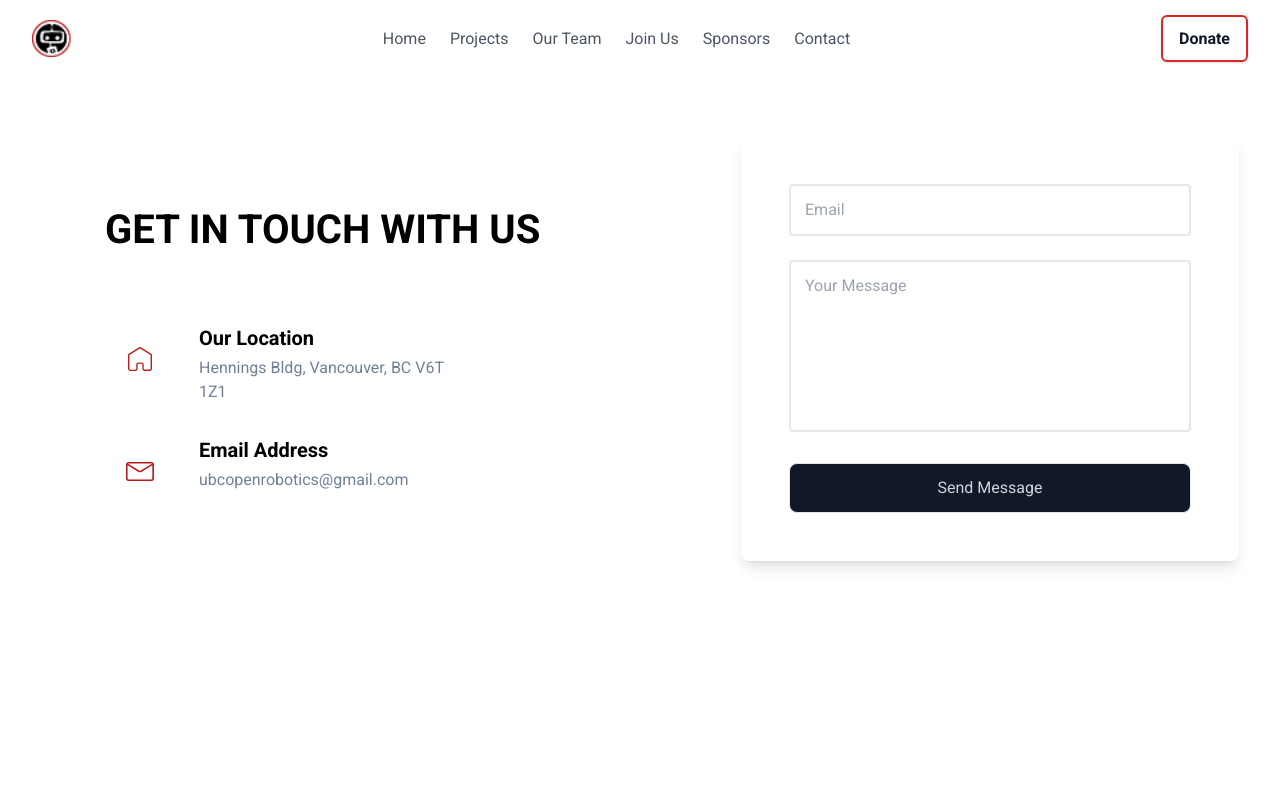
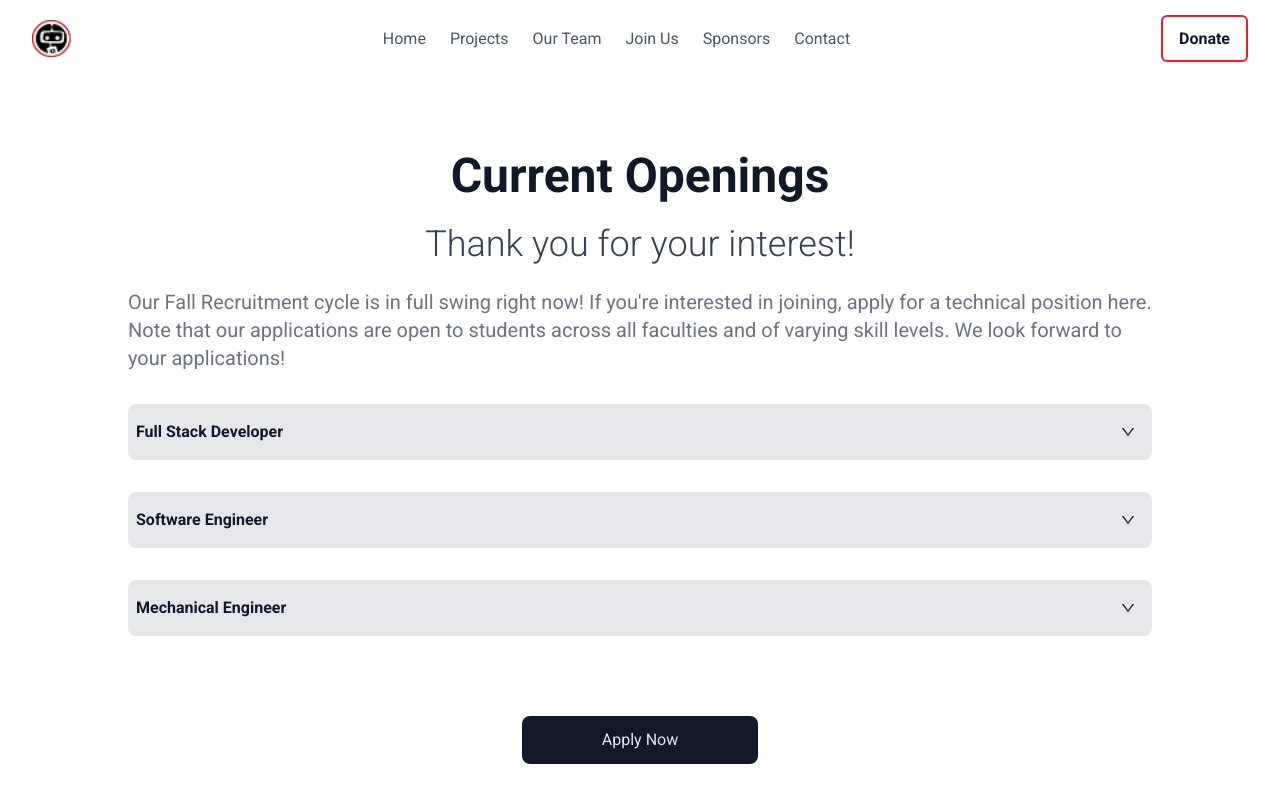
Before and after one commit to SteveIsnthere/openrobotics_website, a React (Create React App) app: page / in a window 1280 px wide. Shown: the top 787 px of the page. Built offline with nearby package versions, Linux system fonts and the light colour scheme; the HTML template or start-up script is replaced by a standard one.

Commit message:
added base for recruit, work on usestate integ for each mapped element next

```diff
--- a/src/App.tsx
+++ b/src/App.tsx
@@ -10,6 +10,7 @@ function App() {
   return (
     <div className="App w-screen overflow-x-hidden font-Roboto selection:bg-yellow-400 selection:text-gray-900">
        <Navbar/>
+       <Recruitment/>
        <Contact/>
        <Team/>
        <Footer/>
--- a/src/components/Recruitment/Recruitment.tsx
+++ b/src/components/Recruitment/Recruitment.tsx
@@ -1,4 +1,6 @@
 import React from 'react'
+import { useState } from 'react';
+import {AiOutlineDown, AiOutlineUp} from 'react-icons/ai';
 
 
 class Position{
@@ -16,23 +18,28 @@ class Position{
 }
 
 const Recruitment = () =>{
+  const [arrow,setArrow] = useState(true);
   const positions:Array<Position> = [
     new Position("Full Stack Developer", 2, "yuh","Admin"),
     new Position("Software Engineer", 3, "Do something","RoboCup"),
     new Position("Mechanical Engineer" , 5, "YEHJDFA","PianoBot"),];
 
   return (
-    <>
-       {positions.map((position:Position) => (
-         <div className='flex flex-row my-4 mt-20 w-screen'>
-           <h1 className='text-gray-900'>{position.title}</h1>
-           <h1 className='text-gray-900'>{position.positions}</h1>
-           <h1 className="text-gray-900">{position.team}</h1>
-           <h1 className='text-gray-900'>{position.description}</h1>
+    <section className='flex flex-col m-[10%] py-10 md:mt-24 sm:mt-60 sm:max-w-screen-sm md:max-w-screen-md lg:max-w-screen-lg justify-center items-center'>
+         <h1 className='text-3xl py-4 font-extrabold md:text-5xl text-gray-900'>Current Openings</h1>
+         <h1 className='text-2xl py-2 font-light md:text-4xl text-gray-700'>Thank you for your interest!</h1>
+         <p className='py-4 text-md md:text-xl  text-gray-500'>Our Fall Recruitment cycle is in full swing right now! If you're interested in joining, apply for a technical position here. Note that our applications are open to students across all faculties and of varying skill levels. We look forward to your applications!</p>
+         {positions.map((position:Position) => (
+         <div className='flex py-4 my-4 flex-row justify-between text-center items-start font-bold rounded-lg bg-gray-200 text-gray-900 w-full'>
+            <h1 className='mx-2'>{position.title}</h1>
+            <button className='outline-none style-none border-none bg-gray-200' onClick={() => setArrow(!arrow)}>
+             {arrow ? <AiOutlineDown className='mx-4 my-1 font-bold'/> : <AiOutlineUp className='mx-4 my-1 font-bold'/>}
+            </button>
          </div>
        ))}
-    </>
+      <button className='bg-gray-900 w-auto rounded-lg mt-8 md:mt-16 px-20 py-3 transition ease-in-out delay-150  hover:-translate-y-1 hover:scale-110 duration-300 hover:bg-red-600  text-gray-200 text-center'>Apply Now</button>
+    </section>
   )
 }
 
-export default Recruitment
+export default Recruitment;
```
